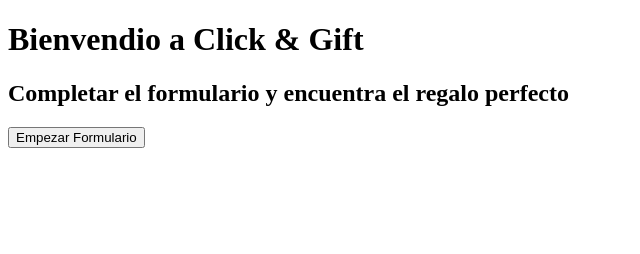
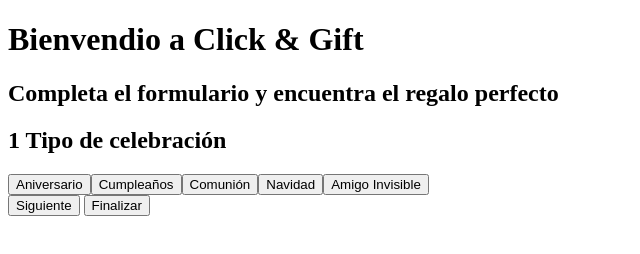
Before and after one commit to YoliDiaz/Regalo, a plain HTML site: page index.html in a window 1280 px wide. Shown: the whole page, without its empty margins (0-640 px from the left). Drawn offline with Linux system fonts and the light colour scheme.

Commit message:
formulario

```diff
--- a/index.html
+++ b/index.html
@@ -6,8 +6,23 @@
     <title>Click&Gift</title>
 </head>
 <body>
-    <h1>Bienvendio a Click & Gift</h1>
-    <h2>Completar el formulario y encuentra el regalo perfecto</h2>
-   <button>Empezar Formulario</button>
+    <main>
+        <header>
+            <h1>Bienvendio a Click & Gift</h1>
+            <h2>Completa el formulario y encuentra el regalo perfecto</h2>
+        </header>
+
+        <section>
+            <h2 id="question">Pregunta</h2>
+            <div id="answers">Respuestas</div>
+        </section>
+
+        <footer>
+            <button onclick="nextQuestion()">Siguiente</button>
+            <button>Finalizar</button>
+        </footer>
+
+    </main>
+    <script src="javascript.js"></script>
 </body>
 </html>
--- a/javascript.js
+++ b/javascript.js
@@ -0,0 +1,51 @@
+const questions = [
+    {
+        id: 1,
+        questions: "1 Tipo de celebración",
+        answers: ["Cumpleaños", "Comunión", "Amigo Invisible", "Navidad", "Aniversario"],
+    },
+
+    {
+        id: 2,
+        questions: "2 Hobbies de la persona",
+        answers: ["Literatura", "Dibujo", "Fotografia", "Series/Pelis", "Videojugos", "Deportes"],
+    },
+
+    {
+        id: 3,
+        questions: "3 Gustos Personales",
+        answers: ["Terror", "Comedia", "Tecnologia", "Disney", "Animme", "Musica", "Poesia", "Moda"],
+
+    },
+
+    {
+        id: 4,
+        questions: "4 Estilo",
+        answers: ["Vintage", "Boemio", "Heavy", "Hippie", "Coquette", "Gotico", "Aesthetic"],
+    }
+
+];
+
+let currentQuestion = 0;
+
+const title = document.getElementById("question");
+const answers = document.getElementById("answers");
+
+function printQuestion(){
+    title.innerText = questions[currentQuestion].questions;
+    let questionAnswers = questions[currentQuestion].answers;
+    questionAnswers.sort(() => Math.random() - 0.5);
+    answers.innerHTML = "";
+
+    questionAnswers.forEach((answer) => {
+        answers.innerHTML += `<button>${answer}</button>`;
+    });
+}
+
+printQuestion();
+
+function nextQuestion() {
+    currentQuestion++;
+    console.log(currentQuestion);
+    printQuestion();
+}
```
Also changed, not shown: formulario.html (deleted, +0 -59 lines).
